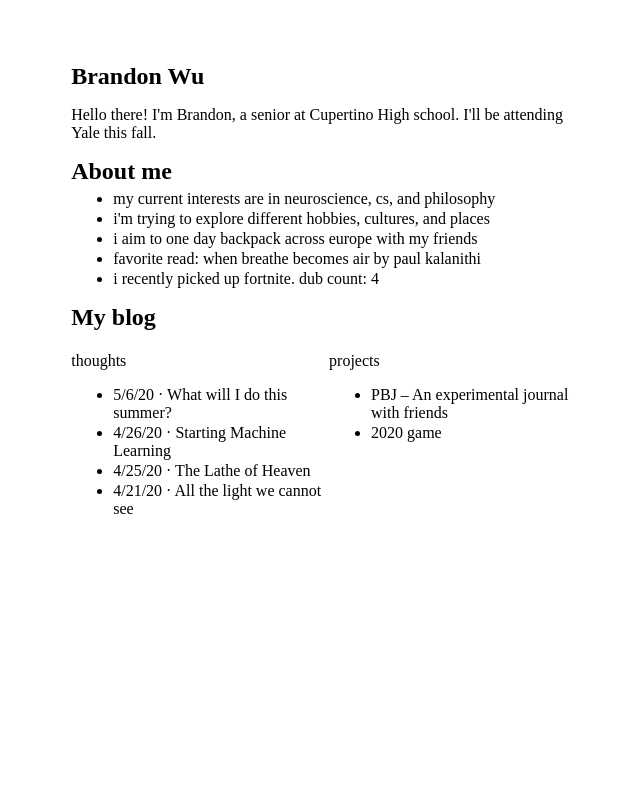
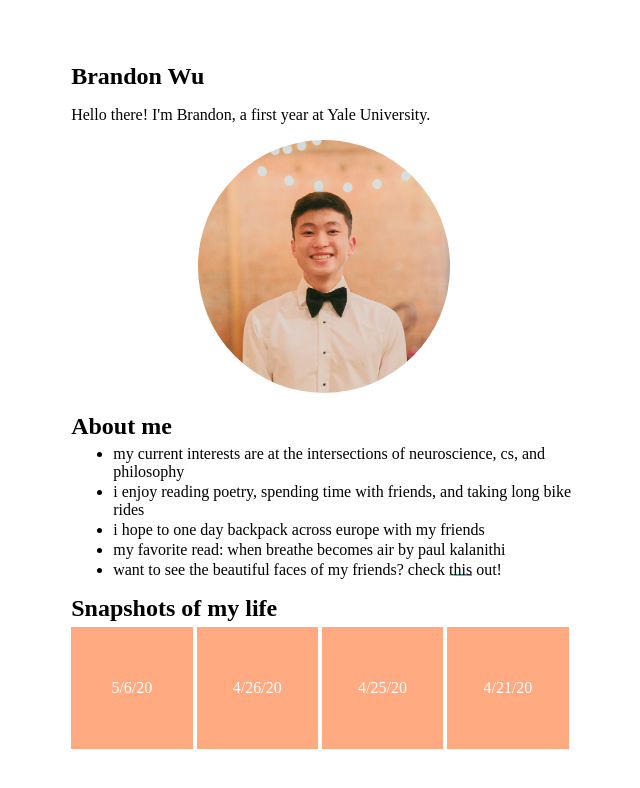
Before and after one commit to brandonlwu/brandon_blog, a Jekyll site: the page built from index.markdown, in a window 1280 px wide. Shown: the top 788 px of the page, without its empty margins (316-956 px from the left). Built offline with Jekyll 4.4.1, drawn with Linux system fonts in a browser that asks for light colours.

Commit message:
initial commit

```diff
--- a/_layouts/home.html
+++ b/_layouts/home.html
@@ -4,45 +4,32 @@ layout: default
 <!-- INTRO -->
 <div>
   <h1>Brandon Wu</h1>
-  <p>Hello there! I'm Brandon, a senior at Cupertino High school. I'll be attending Yale this fall.</p>
+  <p>Hello there! I'm Brandon, a first year at Yale University.</p>
+</div>
+
 <div>
+  <img id = "headshot" src="{{ 'assets/img/headshot-img.jpg' | relative_url }}">
+</div>
 
 <!-- ABOUT ME -->
 <div>
   <h1>About me</h1>
   <ul>
-    <li>my current interests are in neuroscience, cs, and philosophy</li>
-    <li>i'm trying to explore different hobbies, cultures, and places</li>
-    <li>i aim to one day backpack across europe with my friends</li>
-    <li>favorite read: when breathe becomes air by paul kalanithi</li>
-    <li>i recently picked up fortnite. dub count: 4</li>
+    <li>my current interests are at the intersections of neuroscience, cs, and philosophy</li>
+    <li>i enjoy reading poetry, spending time with friends, and taking long bike rides</li>
+    <li>i hope to one day backpack across europe with my friends</li>
+    <li>my favorite read: when breathe becomes air by paul kalanithi</li>
+    <li>want to see the beautiful faces of my friends? check <a class = "link_effect" href="https://brandonlwu.github.io/play2020/">this</a> out!</li>
   </ul>
-<div>
+</div>
 
 <!-- BLOG -->
 <div>
-  <h1>My blog</h1>
+  <h1>Snapshots of my life</h1>
   <div class = "thoughts">
-    <p>thoughts</p>
-    <ul>
-      {% for post in site.categories.thoughts %}
-      <li>
-        <a href="{{ post.url | relative_url }}"> {{ post.date | date: "%-m/%-d/%y" }} &#183; {{ post.title }}</a>
-      </li>
-      {% endfor %}
-    </ul>
-  </div>
-  <div class = "projects">
-    <p>projects</p>
-    <ul>
-      {% for post in site.categories.projects %}
-      <li>
-        <a href="{{ post.url }}">{{ page.content }}</a>
-      </li>
-      {% endfor %}
-      <li><a href="http://www.pbjthoughts.com/">PBJ – An experimental journal with friends</a></li>
-      <li><a href="https://brandonlwu.github.io/play2020/">2020 game</a></li>
-    </ul>
+    {% for post in site.categories.thoughts %}
+      <a href="{{ post.url | relative_url }}"> <div class = "box"><div class = "box-content">{{ post.date | date: "%-m/%-d/%y" }}</div></div></a>
+    {% endfor %}
   </div>
   <div class = "spacer"></div>
   <div class = "spacer"></div>
--- a/_posts/thoughts/2020-05-06-2020-summer-plans.md
+++ b/_posts/thoughts/2020-05-06-2020-summer-plans.md
@@ -1,6 +1,6 @@
 ---
 layout: post
-title:  "What will I do this summer?"
+title:  "What to do this summer?"
 date:   2020-05-06 00:44:42 -0700
 categories: thoughts
 tags: [summer]
--- /dev/null
+++ b/assets/css/img.css
@@ -0,0 +1,5 @@
+#headshot {
+  width: 50%;
+  border-radius: 50%;
+  margin-left: 25%;
+}
--- a/assets/css/main.css
+++ b/assets/css/main.css
@@ -1,4 +1,5 @@
 @import "native.css";
+@import "img.css";
 
 h1, ul, li, a, p, i, b {
   font-family: Avenir;
@@ -29,13 +30,7 @@ li {
 
 .thoughts {
   display: inline-block;
-  width: 50%;
-}
-
-.projects {
-  display: inline-block;
-  width: 49%;
-  float: right;
+  width: 100%;
 }
 
 a {
@@ -62,6 +57,27 @@ a {
 }
 
 .post_content a:hover::after {
+  height: 4px;
+}
+
+.link_effect {
+  display: inline-block;
+  position: relative;
+}
+
+.link_effect::after {
+  content: '';
+  position: absolute;
+  left: 0;
+  bottom: 3px;
+  height: 2.5px;
+  width: 100%;
+  background: linear-gradient(110deg, #e1f549, #29d0be, #6cb8ea, #ff5959);
+  z-index: -1;
+  transition: height .1s;
+}
+
+.link_effect:hover::after {
   height: 4px;
 }
 
@@ -101,6 +117,46 @@ img {
   display: inline-block;
 }
 
+.thoughts {
+    width: 100%;
+    dispaly: block;
+}
+
+.box {
+  display: inline-block;
+	position: relative;
+	width: 24%;		/* desired width */
+}
+
+.box:before {
+	content: "";
+  display: block;
+	float: left;
+	padding-top: 100%; 	/* initial ratio of 1:1*/
+}
+
+.box-content {
+  position: absolute;
+  top: 0;
+  left: 0;
+  bottom: 0;
+  right: 0;
+  background: #ffaa80;
+  color: #fff;
+/*   display: flex;
+  align-items: center; */
+  line-height:100%;
+  height:100%;
+  text-align: center;
+  display: flex;
+  align-items: center;
+  justify-content: center;
+}
+
+.box-content:hover {
+  background: #ff9966;
+}
+
 
 @media only screen and (max-width:800px) {
   /* For mobile phones: */
@@ -108,9 +164,3 @@ img {
     margin-left:8%;
     margin-right:8%;
   }
-
-  .projects, .thoughts {
-    display: block;
-    width: 100%;
-  }
-}
```
Also changed, not shown: assets/img/headshot-img.jpg (added).
